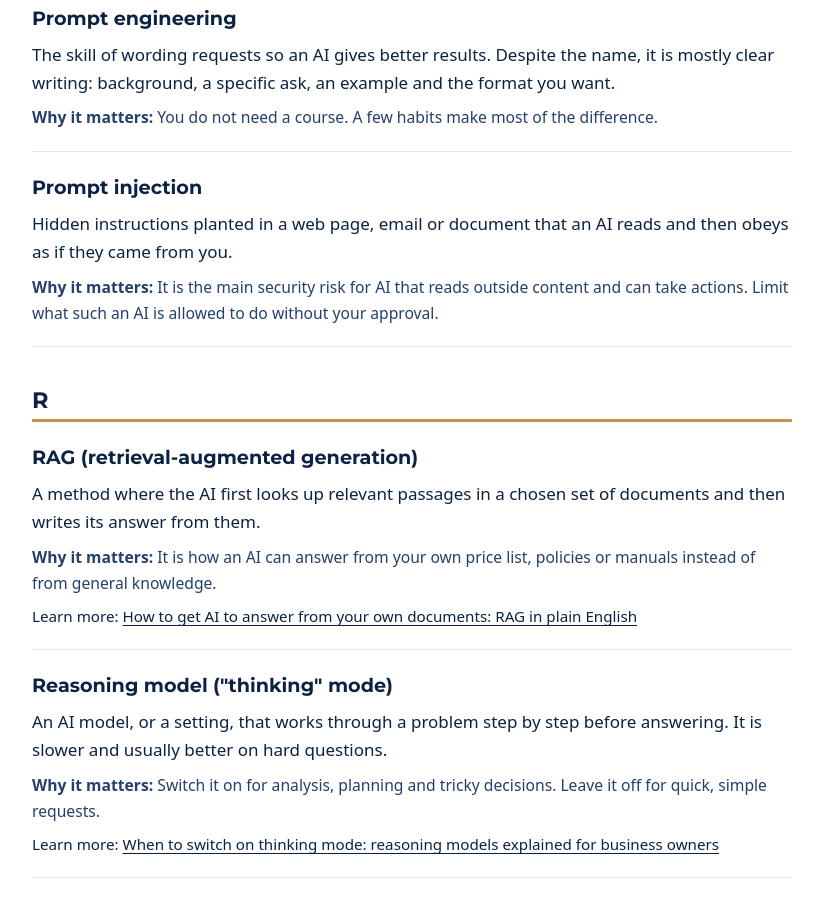
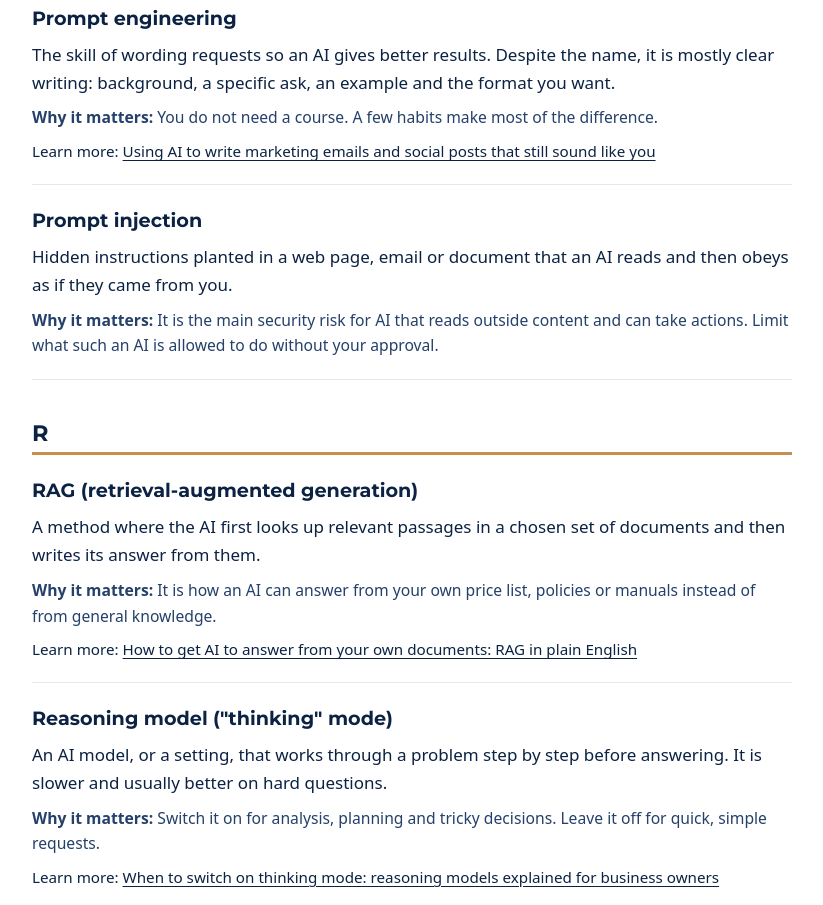
Before and after one commit to aifirstmove/AIFirstMove-Com, a plain HTML site: page glossary/index.html in a window 1280 px wide. Shown: the part 10699-11604 px from the top of the page, without its empty margins (88-911 px from the left). Drawn offline with Linux system fonts and the light colour scheme.

Commit message:
Glossary: Learn more link from Prompt engineering to 21 Nov 2026 post

```diff
--- a/glossary/index.html
+++ b/glossary/index.html
@@ -448,6 +448,7 @@
         <dd>
           <p class="term-def">The skill of wording requests so an AI gives better results. Despite the name, it is mostly clear writing: background, a specific ask, an example and the format you want.</p>
           <p class="term-why"><strong>Why it matters:</strong> You do not need a course. A few habits make most of the difference.</p>
+          <p class="term-more">Learn more: <a href="../blog/ai-for-marketing-emails-and-social-posts/">Using AI to write marketing emails and social posts that still sound like you</a></p>
         </dd>
       </div>
       <div class="term-entry" id="prompt-injection">
```
